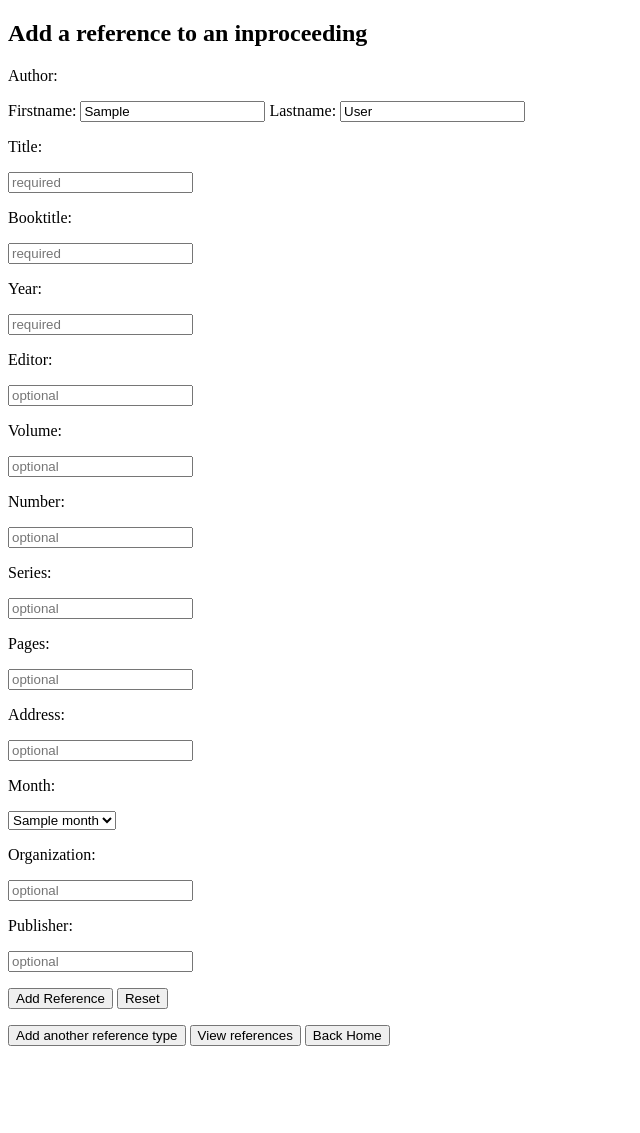
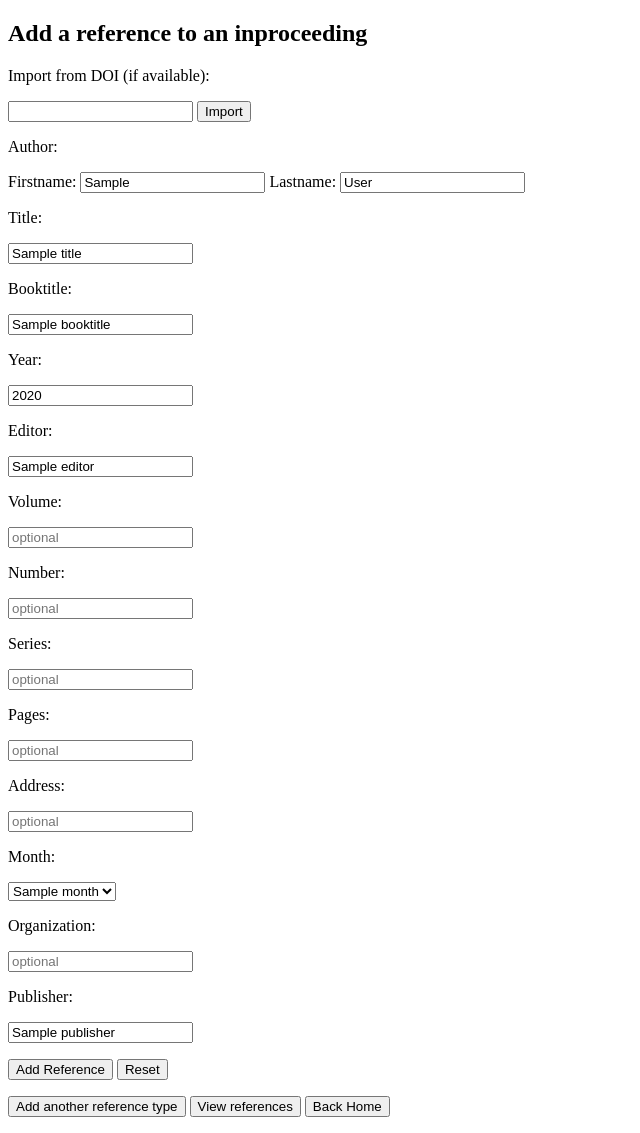
Before and after one commit to KaEerola/IceLime, a Flask app: template src/templates/add_inproceeding.html in a window 1280 px wide. Shown: the whole page, without its empty margins (0-640 px from the left). Before the commit the page ends 1046 px from the top, so only its background shows below. Run offline with Flask 3, Linux system fonts and the light colour scheme; the template is opened without the code that fills it: most values are stand-ins (such as "Sample title", 1, 10 or a date in 2020).

Commit message:
add DOI import for inproceeding

```diff
--- a/src/app.py
+++ b/src/app.py
@@ -5,7 +5,7 @@ from repositories.article_repository import add_user_article, get_articles, remo
 from repositories.inproceeding_repository import add_user_inproceeding, get_inproceedings, remove_inproceeding
 from config import app, test_env
 from util import validate_book
-from scraper import get_book_data_by_doi, get_article_data_by_doi
+from scraper import get_book_data_by_doi, get_article_data_by_doi, get_inproceeding_data_by_doi
 from export import Bibtex
 
 @app.route("/")
@@ -191,7 +191,9 @@ def fetch_book_doi():
 
     try:
         data = get_book_data_by_doi(doi)
-        editor_fullname = f"{data[6]} {data[7]}"
+        editor_fullname = ""
+        if data[6] and data[7]:
+            editor_fullname = f"{data[6]} {data[7]}"
 
         return render_template("add_book.html",
                                author_firstname = data[0],
@@ -226,17 +228,52 @@ def fetch_article_doi():
         return render_template("add_article.html",
                                author_firstname = data[0],
                                author_lastname = data[1],
-                               journal = data[6],
-                               volume = data[7],
                                title = data[2],
                                publisher = data[3],
                                year = data[4],
                                months = months,
-                               imported_month = data[5])
+                               imported_month = data[5],
+                               journal = data[6],
+                               volume = data[7],)
 
     except:
         flash("Failed to fetch the data, please check the DOI.", "")
         return redirect("/add_article")
+
+@app.route("/fetch_inproceeding_doi", methods=["POST"])
+def fetch_inproceeding_doi():
+    doi = request.form.get("doi")
+
+    if not doi:
+        flash("You must put in a valid DOI", "")
+        return redirect("/add_inproceeding")
+
+    months = [
+            "January", "February", "March", "April", "May", "June",
+            "July", "August", "September", "October", "November", "December"
+        ]
+
+    try:
+        data = get_inproceeding_data_by_doi(doi)
+        editor_fullname = ""
+        if data[6] and data[7]:
+            editor_fullname = f"{data[6]} {data[7]}"
+
+        return render_template("add_inproceeding.html",
+                               author_firstname = data[0],
+                               author_lastname = data[1],
+                               title = data[2],
+                               publisher = data[3],
+                               year = data[4],
+                               months = months,
+                               imported_month = data[5],
+                               editor = editor_fullname,
+                               booktitle = data[8],
+                               volume = data[9],)
+
+    except:
+        flash("Failed to fetch the data, please check the DOI.", "")
+        return redirect("/add_inproceeding")
 
 @app.route("/export", methods=["GET"])
 def export():
--- a/src/templates/add_inproceeding.html
+++ b/src/templates/add_inproceeding.html
@@ -9,20 +9,28 @@ Create a reference
 
 <h2>Add a reference to an inproceeding</h2>
 
+<form action="/fetch_inproceeding_doi" method="post">
+  <p>Import from DOI (if available):</p>
+  <input type="text" name="doi">
+  <button type="submit" name="import">
+    Import
+  </button>
+</form>
+
 <form action="/add_inproceeding" method="post">
   <p>Author:</p>
   Firstname: <input type="text" name="author_firstname" value="{{author_firstname}}" placeholder="required">
   Lastname: <input type="text" name="author_lastname" value="{{author_lastname}}" placeholder="required">
   <p>Title:</p>
-  <input type="text" name="title" placeholder="required">
+  <input type="text" name="title" value="{{title}}" placeholder="required">
   <p>Booktitle:</p>
-  <input type="text" name="booktitle" placeholder="required">
+  <input type="text" name="booktitle" value="{{booktitle}}" placeholder="required">
   <p>Year:</p>
-  <input type="number" name="year" placeholder="required">
+  <input type="number" name="year" value="{{year}}" placeholder="required">
   <p>Editor:</p>
-  <input type="text" name="editor" placeholder="optional">
+  <input type="text" name="editor" value="{{editor}}" placeholder="optional">
   <p>Volume:</p>
-  <input type="number" name="volume" placeholder="optional">
+  <input type="number" name="volume" value="{{volume}}" placeholder="optional">
   <p>Number:</p>
   <input type="number" name="number" placeholder="optional">
   <p>Series:</p>
@@ -40,7 +48,7 @@ Create a reference
   <p>Organization:</p>
   <input type="text" name="organization" placeholder="optional">
   <p>Publisher:</p>
-  <input type="text" name="publisher" placeholder="optional">
+  <input type="text" name="publisher" value="{{publisher}}" placeholder="optional">
   <p>
     <button type="submit" name="action" value="add">
       Add Reference
```
Also changed, not shown: src/scraper.py (+82 -2 lines).
